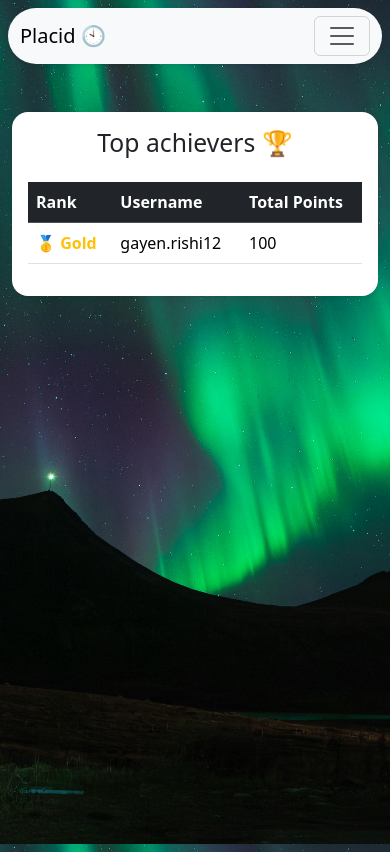
After one commit to Kinetix-Dev/Organisation-App, a Flask app: page /leaderboard in a window 390 px wide. The commit adds this page. Run offline with Flask 3, Linux system fonts and the light colour scheme; a user stored in the database is signed in; data comes from the database, SQL or seed files in the repository.

Commit message:
Added leaderboard feature which allows users to check out their standing amongs other users based on the amount of points they have. This commit also includes minor changes to improve navbar responsiveness for mobile users.

```diff
--- a/app.py
+++ b/app.py
@@ -163,6 +163,25 @@ def complete_task(task_id):
        flash("Task completed! Points awarded.")
        return redirect(url_for('dashboard'))
 
+@app.route('/leaderboard')
+def leaderboard():
+    with sqlite3.connect(db_path) as conn:
+        conn = sqlite3.connect(db_path)
+        conn.row_factory = sqlite3.Row
+        cursor = conn.cursor()
+        points_query = 'SELECT SUM(points_value) FROM tasks WHERE user_id = ? AND is_completed = 1'
+        total_points = cursor.execute(points_query, (session['user_id'],)).fetchone()[0] or 0
+        query = '''
+            SELECT users.email,
+            SUM(tasks.points_value) as total_earned
+            FROM users
+            JOIN tasks ON users.id = tasks.user_id
+            WHERE tasks.is_completed = 1
+            GROUP BY users.id
+            ORDER BY total_points DESC
+        '''
+        users_ranking = cursor.execute(query).fetchall()
+        return render_template('leaderboard.html', rankings=users_ranking, points=total_points)
 
 if __name__ == '__main__':
     app.run(debug=True, port=5555)
--- /dev/null
+++ b/templates/leaderboard.html
@@ -0,0 +1,93 @@
+<!DOCTYPE html>
+<html lang="en">
+<head>
+    <meta charset="UTF-8">
+    <meta name="viewport" content="width=device-width, initial-scale=1.0">
+    <title>Leaderboard</title>
+    <link href="https://cdn.jsdelivr.net/npm/bootstrap@5.3.8/dist/css/bootstrap.min.css" rel="stylesheet" integrity="sha384-sRIl4kxILFvY47J16cr9ZwB07vP4J8+LH7qKQnuqkuIAvNWLzeN8tE5YBujZqJLB" crossorigin="anonymous">
+    <style>
+        body {
+            background-image: url("static/leaderboard_bg.jpg");
+            background-repeat: no-repeat;
+            background-size: cover;
+            background-position: center;
+            background-attachment: fixed;
+            min-height: 100vh;
+        }
+        @media screen and (max-width: 1000px) {
+            .navbar {
+                border-radius: 10px;
+            }
+        }
+        @media screen and (min-width: 1001px) {
+            .navbar {
+                border-radius: var(--bs-border-radius-pill);
+            }
+    </style>
+</head>
+<body>
+    <div class="nav_bar">
+        <nav class="navbar navbar-expand-lg bg-body-tertiary m-2 rounded-pill shadow-sm">
+            <div class="container-fluid">
+                <a class="navbar-brand" href="#">Placid 🕙</a>
+                <button class="navbar-toggler" type="button" data-bs-toggle="collapse" data-bs-target="#navbarNav" aria-controls="navbarNav" aria-expanded="false" aria-label="Toggle navigation">
+                <span class="navbar-toggler-icon"></span>
+                </button>
+                <div class="collapse navbar-collapse" id="navbarNav">
+                <ul class="navbar-nav">
+                    <li class="nav-item">
+                        <a class="nav-link" aria-current="page" href="{{ url_for('dashboard') }}">Home</a>
+                    </li>
+                    <li class="nav-item">
+                        <a href="{{ url_for('leaderboard') }}" class="nav-link active">Leaderboard</a>
+                    </li>
+                    <li class="nav-item">
+                        <a class="nav-link" href="{{ url_for('logout') }}">Logout</a>
+                    </li>
+                </ul>
+                    <div class="navbar-nav ms-auto">
+                        <span class="nav-link text-white fw-bold bg-black rounded-pill p-2">
+                            Points: {{ points }}
+                        </span>
+                    </div>
+                </div>
+            </div>
+        </nav>
+    </div>
+    <div class="container mt-5">
+        <div class="card shadow-sm border-0 rounded-4">
+            <div class="card-body">
+                <h2 class="text-center mb-4 card-title">Top achievers 🏆</h2>
+                <table class="table table-hover">
+                    <thead class="table-dark">
+                        <tr>
+                            <th>Rank</th>
+                            <th>Username</th>
+                            <th>Total Points</th>
+                        </tr>
+                    </thead>
+                    <tbody>
+                        {% for row in rankings %}
+                        <tr>
+                            <td>
+                                {% if loop.index == 1 %}
+                                    🥇 <span class="fw-bold text-warning">Gold</span>
+                                {% elif loop.index == 2 %}
+                                    🥈 <span class="fw-bold text-secondary">Silver</span>
+                                {% elif loop.index == 3 %}
+                                    🥉 <span class="fw-bold text-danger">Bronze</span>
+                                {% else %}
+                                    {{ loop.index }}
+                                {% endif %}
+                            </td>
+                            <td>{{ row['email'].split('@')[0] }}</td>
+                            <td>{{ row['total_earned'] }}</td>
+                        </tr>
+                        {% endfor %}
+                    </tbody>
+                </table>
+            </div>
+        </div>
+    </div>
+</body>
+</html>
```
Also changed, not shown: templates/dashboard.html (+15 -5 lines), static/leaderboard_bg.jpg (added).
